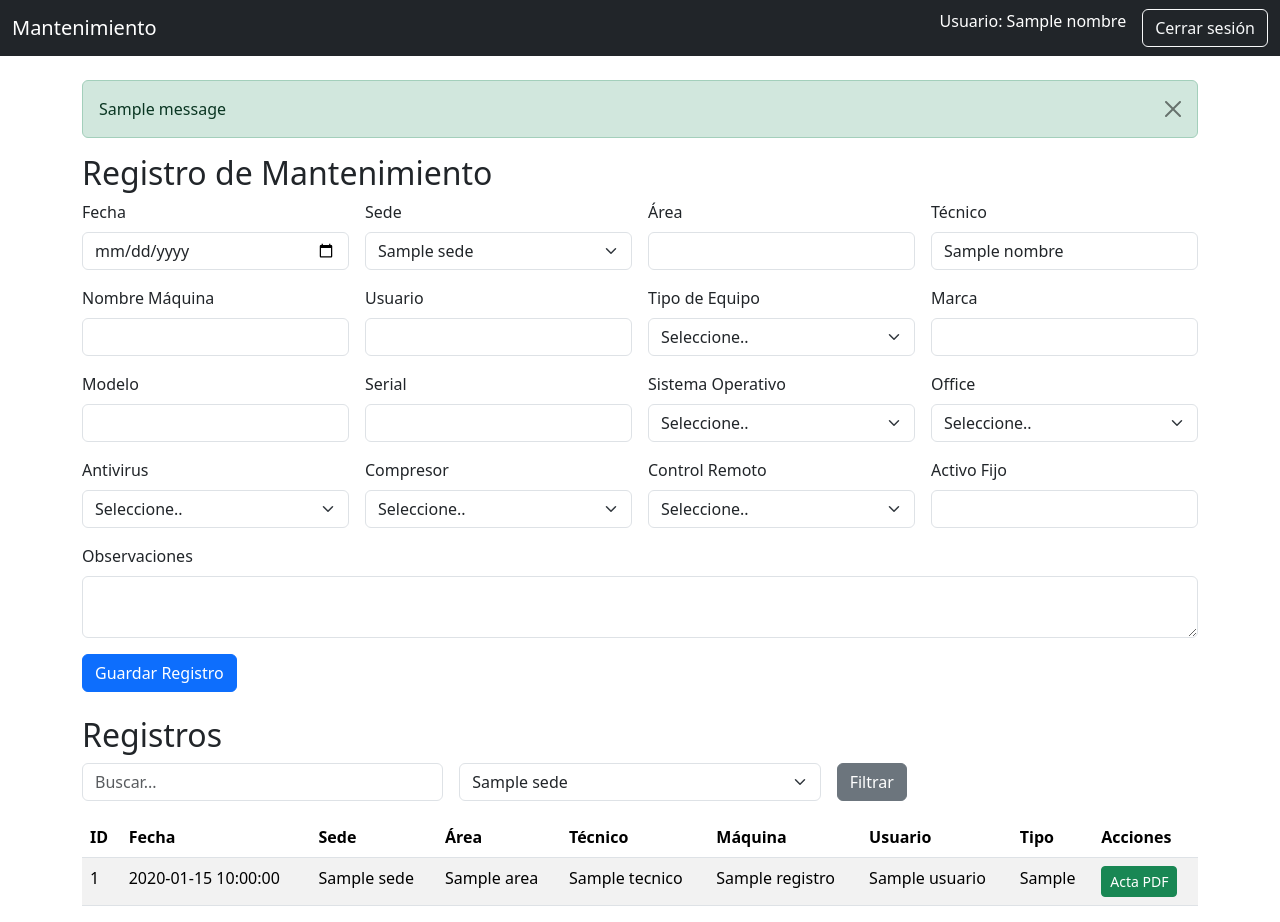
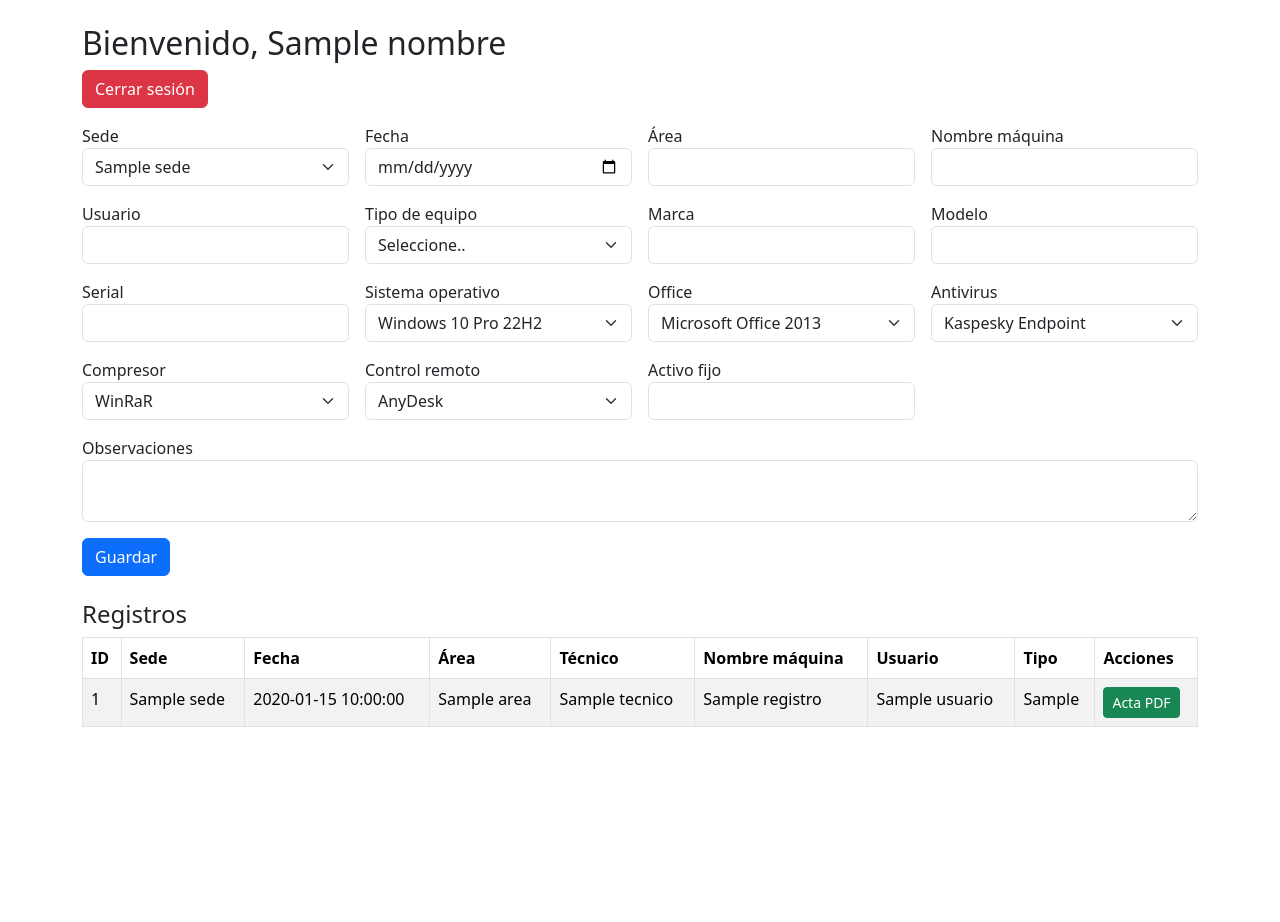
Before and after one commit to JozeDavhiid/Mantenimiento_Computadores, a Flask app: template templates/principal.html in a window 1280 px wide. After the commit the page ends 727 px from the top, so only its background shows below. Run offline with Flask 3, Linux system fonts and the light colour scheme; the template is opened without the code that fills it: most values are stand-ins (such as "Sample title", 1, 10 or a date in 2020); one stand-in notice (Sample message) is shown; some libraries are stand-ins or nearby versions.

Commit message:
Actualizacion

```diff
--- a/templates/principal.html
+++ b/templates/principal.html
@@ -2,191 +2,136 @@
 <html lang="es">
 <head>
     <meta charset="UTF-8">
-    <title>Principal - Mantenimiento</title>
+    <meta name="viewport" content="width=device-width, initial-scale=1.0">
+    <title>Registro de Mantenimiento</title>
     <link href="https://cdn.jsdelivr.net/npm/bootstrap@5.3.2/dist/css/bootstrap.min.css" rel="stylesheet">
 </head>
 <body>
-<nav class="navbar navbar-expand-lg navbar-dark bg-dark">
-    <div class="container-fluid">
-        <a class="navbar-brand" href="#">Mantenimiento</a>
-        <div class="collapse navbar-collapse">
-            <ul class="navbar-nav ms-auto">
-                <li class="nav-item">
-                    <span class="navbar-text text-white me-3">Usuario: {{ nombre }}</span>
-                </li>
-                <li class="nav-item">
-                    <a class="btn btn-outline-light" href="{{ url_for('logout') }}">Cerrar sesión</a>
-                </li>
-            </ul>
-        </div>
-    </div>
-</nav>
+<div class="container mt-4">
+    <h2>Bienvenido, {{ nombre }}</h2>
+    <a href="{{ url_for('logout') }}" class="btn btn-danger mb-3">Cerrar sesión</a>
 
-<div class="container mt-4">
-
-    {% with messages = get_flashed_messages(with_categories=true) %}
-      {% if messages %}
-        {% for category, message in messages %}
-          <div class="alert alert-{{ category }} alert-dismissible fade show" role="alert">
-            {{ message }}
-            <button type="button" class="btn-close" data-bs-dismiss="alert"></button>
-          </div>
-        {% endfor %}
-      {% endif %}
-    {% endwith %}
-
-    <h2>Registro de Mantenimiento</h2>
-    <form method="POST" class="row g-3 mb-4">
+    <!-- FORMULARIO -->
+    <form method="POST" class="mb-4">
         <input type="hidden" name="action" value="guardar">
+        <div class="row g-3">
             <div class="col-md-3">
-            <label class="form-label">Fecha</label>
-            <input type="date" class="form-control" name="fecha" value="{{ date.today() }}">
-        </div>
-        <div class="col-md-3">
-            <label class="form-label">Sede</label>
+                <label>Sede</label>
                 <select class="form-select" name="sede">
-                {% for s in sedes[1:] %}
+                    {% for s in sedes if s != 'Todas' %}
                     <option value="{{ s }}">{{ s }}</option>
                     {% endfor %}
                 </select>
             </div>
             <div class="col-md-3">
-            <label class="form-label">Área</label>
+                <label>Fecha</label>
+                <input type="date" class="form-control" name="fecha" value="{{ date.today().isoformat() }}">
+            </div>
+            <div class="col-md-3">
+                <label>Área</label>
                 <input type="text" class="form-control" name="area">
             </div>
             <div class="col-md-3">
-            <label class="form-label">Técnico</label>
-            <input type="text" class="form-control" name="tecnico" value="{{ nombre }}" readonly>
-        </div>
-
-        <div class="col-md-3">
-            <label class="form-label">Nombre Máquina</label>
+                <label>Nombre máquina</label>
                 <input type="text" class="form-control" name="nombre_maquina">
             </div>
             <div class="col-md-3">
-            <label class="form-label">Usuario</label>
+                <label>Usuario</label>
                 <input type="text" class="form-control" name="usuario_equipo">
             </div>
             <div class="col-md-3">
-            <label class="form-label">Tipo de Equipo</label>
+                <label>Tipo de equipo</label>
                 <select class="form-select" name="tipo_equipo">
-                <option value="Seleccione..">Seleccione..</option>
-                <option value="Portátil">Portátil</option>
-                <option value="All In One">All in One</option>
-                <option value="Impresora">Impresora</option>
-                <option value="Computador de Escritorio">Computador de Escritorio</option>
-                <option value="Servidor">Servidor</option>
-                <option value="Otro">Otro</option>
+                    <option>Seleccione..</option>
+                    <option>Portátil</option>
+                    <option>All in One</option>
+                    <option>Impresora</option>
+                    <option>Computador de Escritorio</option>
+                    <option>Servidor</option>
+                    <option>Otro</option>
                 </select>
             </div>
             <div class="col-md-3">
-            <label class="form-label">Marca</label>
+                <label>Marca</label>
                 <input type="text" class="form-control" name="marca">
             </div>
-
             <div class="col-md-3">
-            <label class="form-label">Modelo</label>
+                <label>Modelo</label>
                 <input type="text" class="form-control" name="modelo">
             </div>
             <div class="col-md-3">
-            <label class="form-label">Serial</label>
+                <label>Serial</label>
                 <input type="text" class="form-control" name="serial">
             </div>
             <div class="col-md-3">
-            <label class="form-label">Sistema Operativo</label>
+                <label>Sistema operativo</label>
                 <select class="form-select" name="so">
-                <option value="Seleccione..">Seleccione..</option>
-                <option value="Windows 10 Pro 22H2">Windows 10 Pro 22H2</option>
-                <option value="Windows 11 Pro 23H2">Windows 11 Pro 23H2</option>
-                <option value="Windows 11 Pro 24H2">Windows 11 Pro 24H2</option>
-                <option value="MacOS">MacOS</option>
+                    <option>Windows 10 Pro 22H2</option>
+                    <option>Windows 11 Pro 23H2</option>
+                    <option>Windows 11 Pro 24H2</option>
+                    <option>MacOS</option>
                 </select>
             </div>
             <div class="col-md-3">
-            <label class="form-label">Office</label>
+                <label>Office</label>
                 <select class="form-select" name="office">
-                <option value="Seleccione..">Seleccione..</option>
-                <option value="Microsoft Office 2013">Microsoft Office 2013</option>
-                <option value="Microsoft Office 365">Microsoft Office 365</option>
-                <option value="Microsoft Office 2016">Microsoft Office 2016</option>
-                <option value="Microsoft Office 2019">Microsoft Office 2019</option>
-                <option value="Microsoft Office 2021">Microsoft Office 2021</option>
-                <option value="No">No</option>
-            </select>
-        </div>
+                    <option>Microsoft Office 2013</option>
+                    <option>Microsoft Office 365</option>
+                    <option>Microsoft Office 2016</option>
+                    <option>Microsoft Office 2019</option>
+                    <option>Microsoft Office 2021</option>
 
-        <div class="col-md-3">
-            <label class="form-label">Antivirus</label>
-            <select class="form-select" name="antivirus">
-                <option value="Seleccione..">Seleccione..</option>
-                <option value="Kaspesky Endpoint">Kaspesky Endpoint</option>
-                <option value="Windows Defender">Windows Defender</option>
-                <option value="Avast">Avast</option>
-                <option value="Otro">Otro</option>
-                <option value="No">No</option>
                 </select>
             </div>
             <div class="col-md-3">
-            <label class="form-label">Compresor</label>
-            <select class="form-select" name="compresor">
-                <option value="Seleccione..">Seleccione..</option>
-                <option value="WinRaR">WinRaR</option>
-                <option value="7-Zip">7-Zip</option>
-                <option value="PeaZip">PeaZip</option>
-                <option value="No">No</option>
+                <label>Antivirus</label>
+                <select class="form-select" name="antivirus">
+                    <option>Kaspesky Endpoint</option>
+                    <option>Windows Defender</option>
+                    <option>Avast</option>
+                    <option>Otro</option>
+                    <option>No</option>
                 </select>
             </div>
             <div class="col-md-3">
-            <label class="form-label">Control Remoto</label>
-            <select class="form-select" name="control_remoto">
-                <option value="Seleccione..">Seleccione..</option>
-                <option value="AnyDesk">AnyDesk</option>
-                <option value="TeamViewer">TeamViewer</option>
-                <option value="RuskDesk">RuskDesk</option>
-                <option value="No">No</option>
+                <label>Compresor</label>
+                <select class="form-select" name="compresor">
+                    <option>WinRaR</option>
+                    <option>7-Zip</option>
+                    <option>PeaZip</option>
                 </select>
             </div>
-
             <div class="col-md-3">
-            <label class="form-label">Activo Fijo</label>
+                <label>Control remoto</label>
+                <select class="form-select" name="control_remoto">
+                    <option>AnyDesk</option>
+                    <option>TeamViewer</option>
+                    <option>RuskDesk</option>
+                </select>
+            </div>
+            <div class="col-md-3">
+                <label>Activo fijo</label>
                 <input type="text" class="form-control" name="activo_fijo">
             </div>
             <div class="col-md-12">
-            <label class="form-label">Observaciones</label>
-            <textarea class="form-control" name="observaciones"></textarea>
+                <label>Observaciones</label>
+                <textarea class="form-control" name="observaciones" rows="2"></textarea>
             </div>
-
-        <div class="col-12">
-            <button type="submit" class="btn btn-primary">Guardar Registro</button>
         </div>
+        <button type="submit" class="btn btn-primary mt-3">Guardar</button>
     </form>
 
-    <h2>Registros</h2>
-    <form method="GET" class="row g-3 mb-3">
-        <div class="col-md-4">
-            <input type="text" class="form-control" name="q" placeholder="Buscar..." value="{{ search }}">
-        </div>
-        <div class="col-md-4">
-            <select class="form-select" name="sede">
-                {% for s in sedes %}
-                <option value="{{ s }}" {% if sede_filter == s %}selected{% endif %}>{{ s }}</option>
-                {% endfor %}
-            </select>
-        </div>
-        <div class="col-md-4">
-            <button type="submit" class="btn btn-secondary">Filtrar</button>
-        </div>
-    </form>
-
-    <table class="table table-striped">
+    <!-- TABLA -->
+    <h4>Registros</h4>
+    <table class="table table-bordered table-striped">
         <thead>
             <tr>
                 <th>ID</th>
+                <th>Sede</th>
                 <th>Fecha</th>
-                <th>Sede</th>
                 <th>Área</th>
                 <th>Técnico</th>
-                <th>Máquina</th>
+                <th>Nombre máquina</th>
                 <th>Usuario</th>
                 <th>Tipo</th>
                 <th>Acciones</th>
@@ -196,8 +141,8 @@
             {% for r in registros %}
             <tr>
                 <td>{{ r.id }}</td>
+                <td>{{ r.sede }}</td>
                 <td>{{ r.fecha }}</td>
-                <td>{{ r.sede }}</td>
                 <td>{{ r.area }}</td>
                 <td>{{ r.tecnico }}</td>
                 <td>{{ r.nombre_maquina }}</td>
@@ -210,8 +155,8 @@
             {% endfor %}
         </tbody>
     </table>
+</div>
 
-</div>
 <script src="https://cdn.jsdelivr.net/npm/bootstrap@5.3.2/dist/js/bootstrap.bundle.min.js"></script>
 </body>
 </html>
```
Lines whose indentation alone changed are shown as unchanged.
